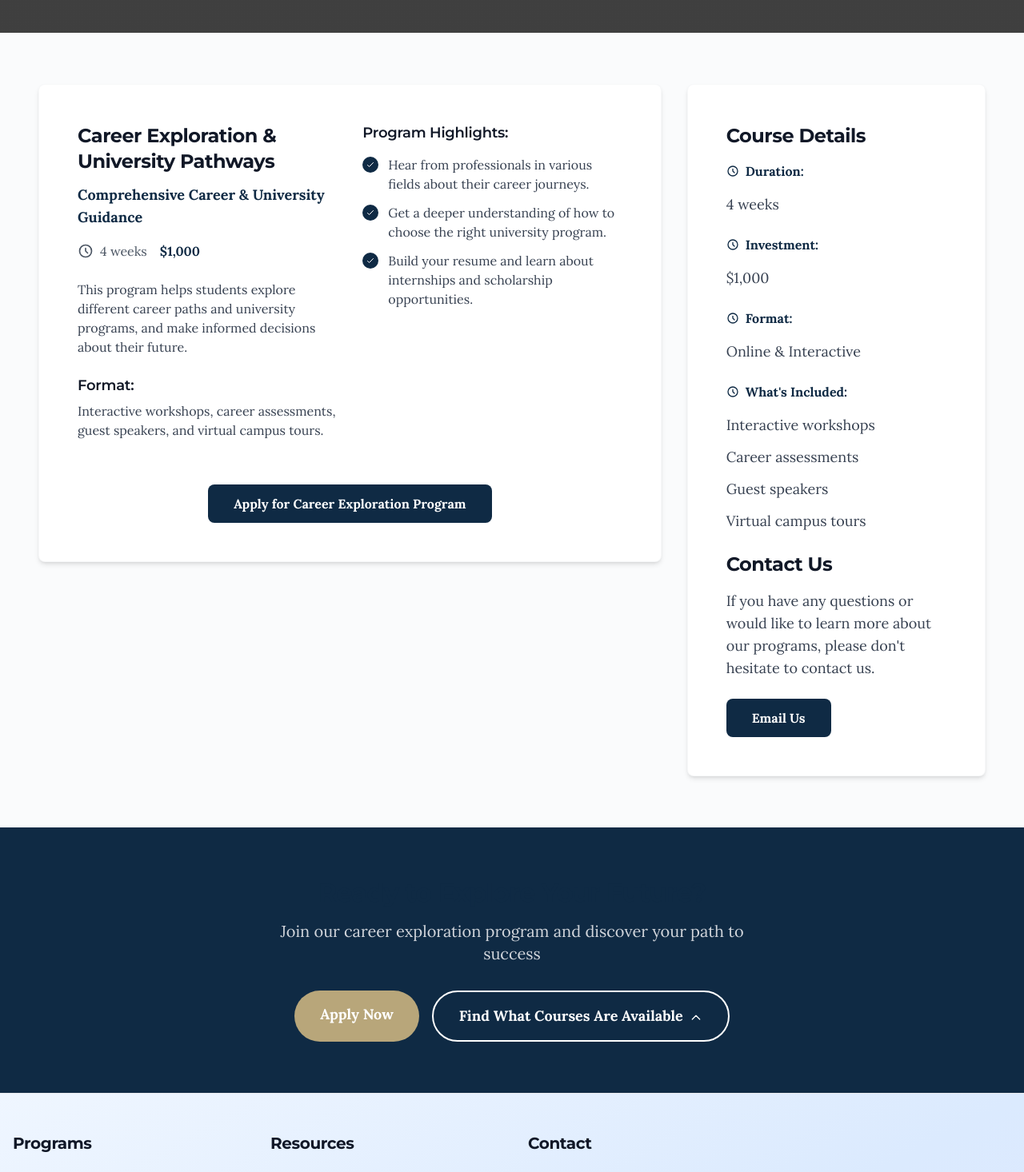
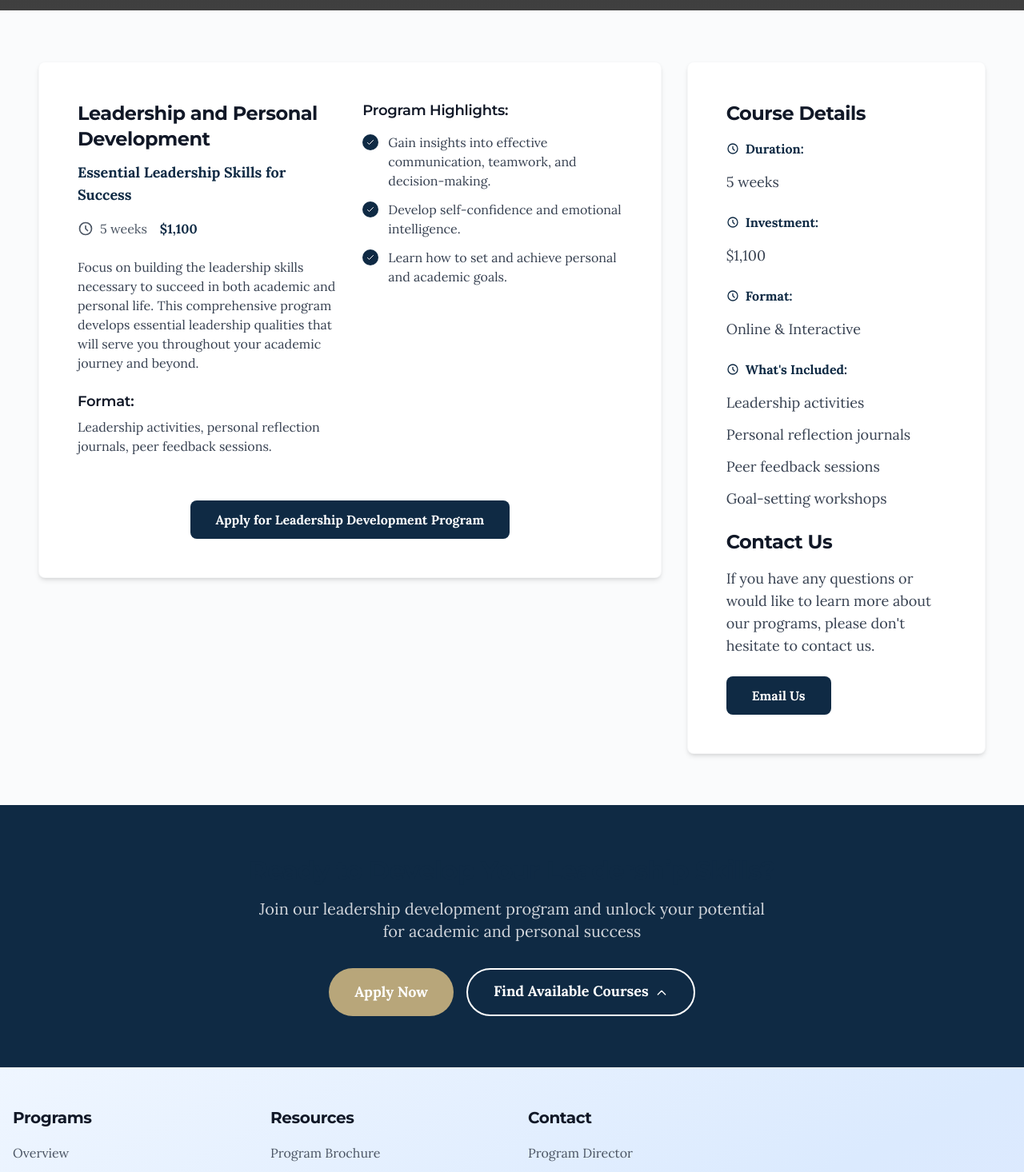
Before and after one commit to eddie-kay0462/Newton-Imperial-Education-, a React (Vite) app: page /leadership-personal-development in a window 1280 px wide. Shown: the part 360-1826 px from the top of the page at 80% size. Built offline with nearby package versions, Linux system fonts and the light colour scheme; grey boxes are pictures that could not be loaded.

Commit message:
fixed some resposiveness issues

```diff
--- a/src/components/CareerExplorationPathways.jsx
+++ b/src/components/CareerExplorationPathways.jsx
@@ -195,9 +195,10 @@ const CareerExplorationPathways = () => {
             </a>
             <Link
               to="/find-a-course"
-              className="group inline-block text-white font-semibold py-4 px-8 rounded-full transition-all duration-300 hover:shadow-lg text-lg bg-[#0F2A44] hover:bg-[#1a3a5a] border border-white"
+              className="group inline-block text-white font-semibold py-4 px-8 rounded-full transition-all duration-300 hover:shadow-lg text-lg bg-[#0F2A44] hover:bg-[#1a3a5a] border border-white text-center leading-tight"
             >
-              Find What Courses Are Available
+              <span className="sm:hidden">Browse Courses</span>
+              <span className="hidden sm:inline">Find Available Courses</span>
               <svg
                 className="inline-block ml-2 w-4 h-4 transform transition-transform duration-300 group-hover:rotate-180"
                 fill="none"
--- a/src/components/IntensivePrograms.jsx
+++ b/src/components/IntensivePrograms.jsx
@@ -254,9 +254,10 @@ const IntensivePrograms = () => {
             </a>
             <Link
               to="/find-a-course"
-              className="group inline-block text-white font-semibold py-4 px-8 rounded-full transition-all duration-300 hover:shadow-lg text-lg bg-transparent hover:bg-white hover:text-[#0F2A44] border-2 border-white"
+              className="group inline-block text-white font-semibold py-4 px-8 rounded-full transition-all duration-300 hover:shadow-lg text-lg bg-transparent hover:bg-white hover:text-[#0F2A44] border-2 border-white text-center leading-tight"
             >
-              Find What Courses Are Available
+              <span className="sm:hidden">Browse Courses</span>
+              <span className="hidden sm:inline">Find Available Courses</span>
               <svg
                 className="inline-block ml-2 w-4 h-4 transform transition-transform duration-300 group-hover:rotate-180"
                 fill="none"
--- a/src/components/LeadershipPersonalDevelopment.jsx
+++ b/src/components/LeadershipPersonalDevelopment.jsx
@@ -3,7 +3,7 @@ import { Link } from 'react-router-dom';
 import Header from './Header.jsx';
 import Footer from './Footer.jsx';
 
-const CareerExplorationPathways = () => {
+const LeadershipPersonalDevelopment = () => {
   // Scroll to top when component mounts
   useEffect(() => {
     window.scrollTo(0, 0);
@@ -23,10 +23,10 @@ const CareerExplorationPathways = () => {
         <div className="relative max-w-7xl mx-auto px-4 sm:px-6 md:px-8 lg:px-12">
           <div className="text-center">
             <h1 className="text-xl sm:text-2xl md:text-3xl lg:text-4xl xl:text-5xl font-semibold mb-3 sm:mb-4 lg:mb-6 hero-title">
-              Career Exploration & University Pathways
+              Leadership and Personal Development
             </h1>
             <p className="text-xs sm:text-sm md:text-base lg:text-lg xl:text-xl text-gray-200 max-w-3xl mx-auto px-4 hero-subtitle">
-              Discover your passion and chart your academic future with personalized guidance
+              Build essential leadership skills for academic and personal success
             </p>
           </div>
         </div>
@@ -41,28 +41,28 @@ const CareerExplorationPathways = () => {
                 <div className="grid grid-cols-1 lg:grid-cols-2 gap-4 sm:gap-6 lg:gap-8 items-start">
                   <div>
                     <h3 className="text-lg sm:text-xl lg:text-xl xl:text-2xl font-bold text-gray-900 mb-1 sm:mb-2 lg:mb-3" style={{ fontSize: 'clamp(1.125rem, 2.2vw, 1.5rem)' }}>
-                      Career Exploration & University Pathways
+                      Leadership and Personal Development
                     </h3>
                     <p className="text-sm sm:text-base md:text-lg text-primary-600 font-semibold mb-2 sm:mb-3 lg:mb-4" style={{ fontSize: 'clamp(0.875rem, 1.8vw, 1.125rem)' }}>
-                      Comprehensive Career & University Guidance
+                      Essential Leadership Skills for Success
                     </p>
                     <div className="flex flex-col sm:flex-row items-start sm:items-center gap-2 sm:gap-3 lg:gap-4 mb-3 sm:mb-4 lg:mb-6">
                       <div className="flex items-center text-gray-600">
                         <svg className="w-3 h-3 sm:w-4 sm:h-4 md:w-5 md:h-5 mr-1 sm:mr-2" fill="none" stroke="currentColor" viewBox="0 0 24 24">
                           <path strokeLinecap="round" strokeLinejoin="round" strokeWidth={2} d="M12 8v4l3 3m6-3a9 9 0 11-18 0 9 9 0 0118 0z" />
                         </svg>
-                        <span className="text-xs sm:text-sm md:text-base" style={{ fontSize: 'clamp(0.75rem, 1.8vw, 1rem)' }}>4 weeks</span>
+                        <span className="text-xs sm:text-sm md:text-base" style={{ fontSize: 'clamp(0.75rem, 1.8vw, 1rem)' }}>5 weeks</span>
                       </div>
                       <div className="flex items-center text-primary-600 font-semibold">
-                        <span className="text-xs sm:text-sm md:text-base" style={{ fontSize: 'clamp(0.75rem, 1.8vw, 1rem)' }}>$1,000</span>
+                        <span className="text-xs sm:text-sm md:text-base" style={{ fontSize: 'clamp(0.75rem, 1.8vw, 1rem)' }}>$1,100</span>
                       </div>
                     </div>
                     <p className="text-xs sm:text-sm md:text-base text-gray-700 mb-3 sm:mb-4 lg:mb-6 leading-relaxed" style={{ fontSize: 'clamp(0.75rem, 1.6vw, 1rem)' }}>
-                      This program helps students explore different career paths and university programs, and make informed decisions about their future.
+                      Focus on building the leadership skills necessary to succeed in both academic and personal life. This comprehensive program develops essential leadership qualities that will serve you throughout your academic journey and beyond.
                     </p>
                     <div className="mb-3 sm:mb-4 lg:mb-6">
                       <h4 className="font-semibold text-gray-900 mb-1 sm:mb-2 text-xs sm:text-sm md:text-base" style={{ fontSize: 'clamp(0.875rem, 1.8vw, 1.125rem)' }}>Format:</h4>
-                      <p className="text-xs sm:text-sm md:text-base text-gray-700" style={{ fontSize: 'clamp(0.75rem, 1.6vw, 1rem)' }}>Interactive workshops, career assessments, guest speakers, and virtual campus tours.</p>
+                      <p className="text-xs sm:text-sm md:text-base text-gray-700" style={{ fontSize: 'clamp(0.75rem, 1.6vw, 1rem)' }}>Leadership activities, personal reflection journals, peer feedback sessions.</p>
                     </div>
                   </div>
 
@@ -75,7 +75,7 @@ const CareerExplorationPathways = () => {
                             <path strokeLinecap="round" strokeLinejoin="round" strokeWidth={2} d="M5 13l4 4L19 7" />
                           </svg>
                         </div>
-                        <span className="text-xs sm:text-sm md:text-base text-gray-700 leading-relaxed" style={{ fontSize: 'clamp(0.75rem, 1.6vw, 1rem)' }}>Hear from professionals in various fields about their career journeys.</span>
+                        <span className="text-xs sm:text-sm md:text-base text-gray-700 leading-relaxed" style={{ fontSize: 'clamp(0.75rem, 1.6vw, 1rem)' }}>Gain insights into effective communication, teamwork, and decision-making.</span>
                       </li>
                       <li className="flex items-start">
                         <div className="w-3 h-3 sm:w-4 sm:h-4 md:w-5 md:h-5 bg-[#0F2A44] rounded-full flex items-center justify-center mr-2 sm:mr-3 mt-0.5 flex-shrink-0">
@@ -83,7 +83,7 @@ const CareerExplorationPathways = () => {
                             <path strokeLinecap="round" strokeLinejoin="round" strokeWidth={2} d="M5 13l4 4L19 7" />
                           </svg>
                         </div>
-                        <span className="text-xs sm:text-sm md:text-base text-gray-700 leading-relaxed" style={{ fontSize: 'clamp(0.75rem, 1.6vw, 1rem)' }}>Get a deeper understanding of how to choose the right university program.</span>
+                        <span className="text-xs sm:text-sm md:text-base text-gray-700 leading-relaxed" style={{ fontSize: 'clamp(0.75rem, 1.6vw, 1rem)' }}>Develop self-confidence and emotional intelligence.</span>
                       </li>
                       <li className="flex items-start">
                         <div className="w-3 h-3 sm:w-4 sm:h-4 md:w-5 md:h-5 bg-[#0F2A44] rounded-full flex items-center justify-center mr-2 sm:mr-3 mt-0.5 flex-shrink-0">
@@ -91,7 +91,7 @@ const CareerExplorationPathways = () => {
                             <path strokeLinecap="round" strokeLinejoin="round" strokeWidth={2} d="M5 13l4 4L19 7" />
                           </svg>
                         </div>
-                        <span className="text-xs sm:text-sm md:text-base text-gray-700 leading-relaxed" style={{ fontSize: 'clamp(0.75rem, 1.6vw, 1rem)' }}>Build your resume and learn about internships and scholarship opportunities.</span>
+                        <span className="text-xs sm:text-sm md:text-base text-gray-700 leading-relaxed" style={{ fontSize: 'clamp(0.75rem, 1.6vw, 1rem)' }}>Learn how to set and achieve personal and academic goals.</span>
                       </li>
                     </ul>
                   </div>
@@ -105,7 +105,7 @@ const CareerExplorationPathways = () => {
                     className="inline-block bg-primary-600 text-white font-semibold py-2.5 sm:py-3 px-4 sm:px-6 md:px-8 rounded-lg hover:bg-primary-700 transition-colors text-xs sm:text-sm md:text-base w-full sm:w-auto"
                     style={{ fontSize: 'clamp(0.75rem, 1.8vw, 1rem)' }}
                   >
-                    Apply for Career Exploration Program
+                    Apply for Leadership Development Program
                   </a>
                 </div>
               </div>
@@ -122,7 +122,7 @@ const CareerExplorationPathways = () => {
                   </svg>
                   <span className="text-xs sm:text-sm md:text-base" style={{ fontSize: 'clamp(0.75rem, 1.8vw, 1rem)' }}>Duration:</span>
                 </div>
-                <p className="text-sm sm:text-base md:text-lg text-gray-700 mb-3 sm:mb-4 lg:mb-6" style={{ fontSize: 'clamp(0.875rem, 1.8vw, 1.125rem)' }}>4 weeks</p>
+                <p className="text-sm sm:text-base md:text-lg text-gray-700 mb-3 sm:mb-4 lg:mb-6" style={{ fontSize: 'clamp(0.875rem, 1.8vw, 1.125rem)' }}>5 weeks</p>
 
                 <div className="flex items-center text-primary-600 font-semibold mb-2 sm:mb-3 lg:mb-4">
                   <svg className="w-4 h-4 mr-2" fill="none" stroke="currentColor" viewBox="0 0 24 24">
@@ -130,7 +130,7 @@ const CareerExplorationPathways = () => {
                   </svg>
                   <span className="text-xs sm:text-sm md:text-base" style={{ fontSize: 'clamp(0.75rem, 1.8vw, 1rem)' }}>Investment:</span>
                 </div>
-                <p className="text-sm sm:text-base md:text-lg text-gray-700 mb-3 sm:mb-4 lg:mb-6" style={{ fontSize: 'clamp(0.875rem, 1.8vw, 1.125rem)' }}>$1,000</p>
+                <p className="text-sm sm:text-base md:text-lg text-gray-700 mb-3 sm:mb-4 lg:mb-6" style={{ fontSize: 'clamp(0.875rem, 1.8vw, 1.125rem)' }}>$1,100</p>
 
                 <div className="flex items-center text-primary-600 font-semibold mb-2 sm:mb-3 lg:mb-4">
                   <svg className="w-4 h-4 mr-2" fill="none" stroke="currentColor" viewBox="0 0 24 24">
@@ -147,10 +147,10 @@ const CareerExplorationPathways = () => {
                   <span className="text-xs sm:text-sm md:text-base" style={{ fontSize: 'clamp(0.75rem, 1.8vw, 1rem)' }}>What's Included:</span>
                 </div>
                 <ul className="space-y-1.5 sm:space-y-2 lg:space-y-3 text-sm sm:text-base md:text-lg text-gray-700" style={{ fontSize: 'clamp(0.875rem, 1.8vw, 1.125rem)' }}>
-                  <li>Interactive workshops</li>
-                  <li>Career assessments</li>
-                  <li>Guest speakers</li>
-                  <li>Virtual campus tours</li>
+                  <li>Leadership activities</li>
+                  <li>Personal reflection journals</li>
+                  <li>Peer feedback sessions</li>
+                  <li>Goal-setting workshops</li>
                 </ul>
 
                 <div className="mt-6">
@@ -178,10 +178,10 @@ const CareerExplorationPathways = () => {
       <section className="py-8 sm:py-12 lg:py-16 bg-[#0F2A44] text-white">
         <div className="max-w-7xl mx-auto px-4 sm:px-6 md:px-8 lg:px-12 text-center">
           <h2 className="text-xl sm:text-2xl md:text-3xl font-bold mb-2 sm:mb-3 lg:mb-4" style={{ fontSize: 'clamp(1.25rem, 3vw, 2rem)' }}>
-            Ready to Explore Your Future?
+            Ready to Develop Your Leadership Skills?
           </h2>
           <p className="text-sm sm:text-base md:text-lg lg:text-xl text-gray-300 mb-6 sm:mb-8 max-w-2xl mx-auto px-4 leading-relaxed" style={{ fontSize: 'clamp(0.875rem, 1.8vw, 1.25rem)' }}>
-            Join our career exploration program and discover your path to success
+            Join our leadership development program and unlock your potential for academic and personal success
           </p>
           <div className="flex flex-col sm:flex-row gap-4 justify-center mt-8">
             <a
@@ -194,9 +194,10 @@ const CareerExplorationPathways = () => {
             </a>
             <Link
               to="/find-a-course"
-              className="group inline-block text-white font-semibold py-4 px-8 rounded-full transition-all duration-300 hover:shadow-lg text-lg bg-transparent hover:bg-white hover:text-[#0F2A44] border-2 border-white"
+              className="group inline-block text-white font-semibold py-4 px-8 rounded-full transition-all duration-300 hover:shadow-lg text-lg bg-transparent hover:bg-white hover:text-[#0F2A44] border-2 border-white text-center leading-tight"
             >
-              Find What Courses Are Available
+              <span className="sm:hidden">Browse Courses</span>
+              <span className="hidden sm:inline">Find Available Courses</span>
               <svg
                 className="inline-block ml-2 w-4 h-4 transform transition-transform duration-300 group-hover:rotate-180"
                 fill="none"
@@ -215,4 +216,4 @@ const CareerExplorationPathways = () => {
   );
 };
 
-export default CareerExplorationPathways;
+export default LeadershipPersonalDevelopment;
--- a/src/components/ResearchScholarPrograms.jsx
+++ b/src/components/ResearchScholarPrograms.jsx
@@ -239,9 +239,10 @@ const ResearchScholarPrograms = () => {
             </a>
             <Link
               to="/find-a-course"
-              className="group inline-block text-white font-semibold py-4 px-8 rounded-full transition-all duration-300 hover:shadow-lg text-lg bg-transparent hover:bg-white hover:text-[#0F2A44] border-2 border-white"
+              className="group inline-block text-white font-semibold py-4 px-8 rounded-full transition-all duration-300 hover:shadow-lg text-lg bg-transparent hover:bg-white hover:text-[#0F2A44] border-2 border-white text-center leading-tight"
             >
-              Find What Courses Are Available
+              <span className="sm:hidden">Browse Courses</span>
+              <span className="hidden sm:inline">Find Available Courses</span>
               <svg
                 className="inline-block ml-2 w-4 h-4 transform transition-transform duration-300 group-hover:rotate-180"
                 fill="none"
--- a/src/components/SummerPrograms.jsx
+++ b/src/components/SummerPrograms.jsx
@@ -238,9 +238,10 @@ const SummerPrograms = () => {
             </a>
             <Link
               to="/find-a-course"
-              className="group inline-block text-white font-semibold py-4 px-8 rounded-full transition-all duration-300 hover:shadow-lg text-lg bg-transparent hover:bg-white hover:text-[#0F2A44] border-2 border-white"
+              className="group inline-block text-white font-semibold py-4 px-8 rounded-full transition-all duration-300 hover:shadow-lg text-lg bg-transparent hover:bg-white hover:text-[#0F2A44] border-2 border-white text-center leading-tight"
             >
-              Find What Courses Are Available
+              <span className="sm:hidden">Browse Courses</span>
+              <span className="hidden sm:inline">Find Available Courses</span>
               <svg
                 className="inline-block ml-2 w-4 h-4 transform transition-transform duration-300 group-hover:rotate-180"
                 fill="none"
--- a/src/components/UniversityPrepCourse.jsx
+++ b/src/components/UniversityPrepCourse.jsx
@@ -230,9 +230,10 @@ const UniversityPrepCourse = () => {
             </a>
             <Link
               to="/find-a-course"
-              className="group inline-block text-white font-semibold py-4 px-8 rounded-full transition-all duration-300 hover:shadow-lg text-lg bg-transparent hover:bg-white hover:text-[#0F2A44] border-2 border-white"
+              className="group inline-block text-white font-semibold py-4 px-8 rounded-full transition-all duration-300 hover:shadow-lg text-lg bg-transparent hover:bg-white hover:text-[#0F2A44] border-2 border-white text-center leading-tight"
             >
-              Find What Courses Are Available
+              <span className="sm:hidden">Browse Courses</span>
+              <span className="hidden sm:inline">Find Available Courses</span>
               <svg
                 className="inline-block ml-2 w-4 h-4 transform transition-transform duration-300 group-hover:rotate-180"
                 fill="none"
```
